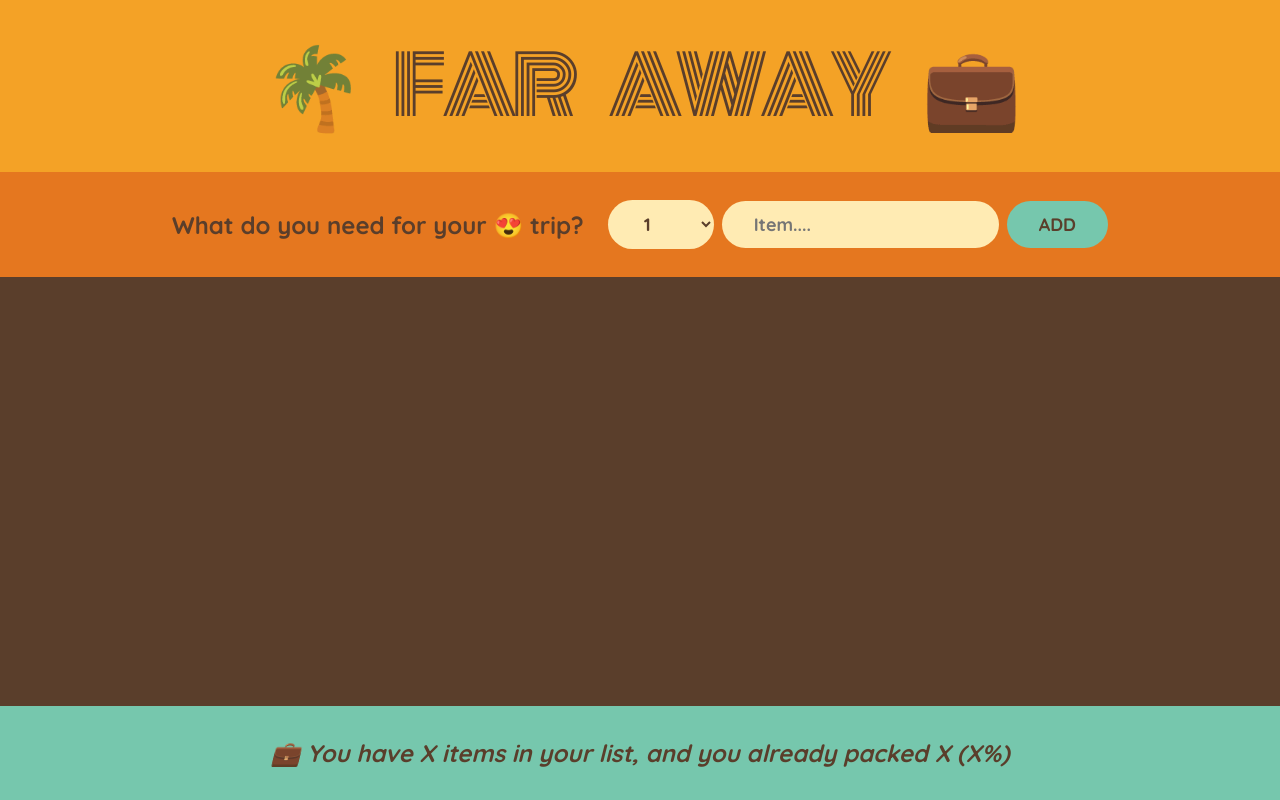
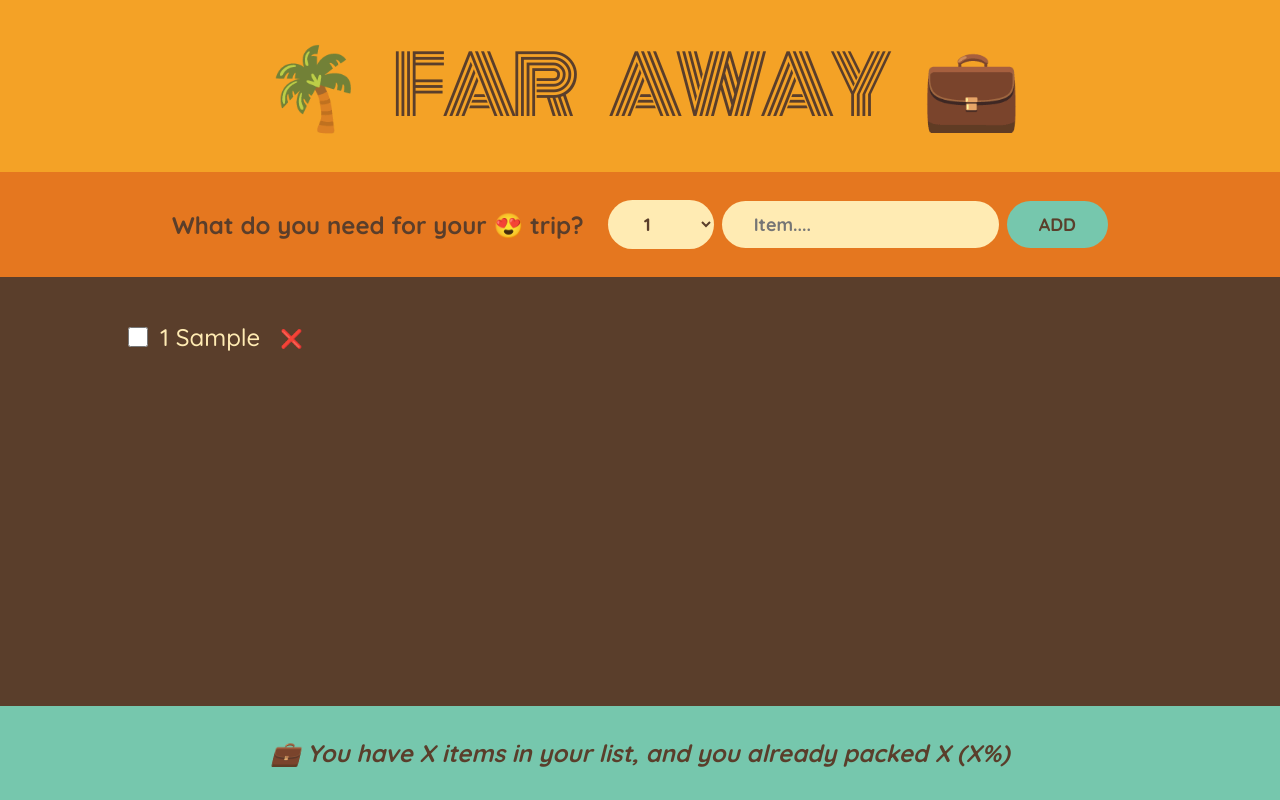
Before and after one commit to SandunSankalpa98/travel-list, a React (Vite) app: page / in a window 1280 px wide. Both pictures are taken after typing "Sample" into the empty fields and a click on the button "ADD". Built offline with nearby package versions, Linux system fonts and the light colour scheme.

Commit message:
Add Delelte function

```diff
--- a/package.json
+++ b/package.json
@@ -10,6 +10,7 @@
     "preview": "vite preview"
   },
   "dependencies": {
+    "prop-types": "^15.8.1",
     "react": "^18.3.1",
     "react-dom": "^18.3.1"
   },
--- a/src/App.jsx
+++ b/src/App.jsx
@@ -1,4 +1,4 @@
-import React from 'react'
+import React, { useState } from 'react'
 import Form from './assets/Components/Form'
 import Logo from './assets/Components/Logo'
 import PackingList from './assets/Components/PackingList'
@@ -10,11 +10,21 @@
 // ];
 
 function App() {
+  const [items, setItems] = useState( [] );
+
+
+  function handleAddItems(item){
+    setItems((items) => [...items, item])
+  }
+
+  function handleDeleteItem(id){
+    setItems(items => items.filter(item => item.id !== id));
+  }
   return (
     <div className='app'>
       <Logo/>
-      <Form/>
-      <PackingList/>
+      <Form onAddItems={handleAddItems}/>
+      <PackingList items={items} onDeleteItem={handleDeleteItem}/>
       <Stats/>
     </div>
   )
--- a/src/assets/Components/Form.jsx
+++ b/src/assets/Components/Form.jsx
@@ -1,19 +1,21 @@
-import React, { useState } from 'react'
+import React, { useState } from 'react';
+import PropTypes from 'prop-types';
 
-export default function Form() {
+export default function Form({ onAddItems }) {
   const [description, setDescription] = useState("");
   const [quantity, setQuantity] = useState(1);
 
   function handleSubmit(e) {
     e.preventDefault();
-    if(!description) return;
-    const newItem = {description, quantity, packed:false, id:Date.now()}
-    console.log(newItem)
+    if (!description) return;
+    const newItem = { description, quantity, packed: false, id: Date.now() };
+    console.log(newItem);
+    onAddItems(newItem);
 
     setDescription("");
     setQuantity(1);
+  }
 
-  }
   return (
     <form className="add-form" onSubmit={handleSubmit}>
       <h3>What do you need for your 😍 trip?</h3>
@@ -24,11 +26,17 @@
           </option>
         ))}
       </select>
-        <input type="text" placeholder="Item...."
+      <input
+        type="text"
+        placeholder="Item...."
         value={description}
         onChange={(e) => setDescription(e.target.value)}
       />
       <button>Add</button>
     </form>
-  )
+  );
 }
+
+Form.propTypes = {
+  onAddItems: PropTypes.func.isRequired,
+};
--- a/src/assets/Components/Item.jsx
+++ b/src/assets/Components/Item.jsx
@@ -1,9 +1,28 @@
-import React from 'react'
+import React from 'react';
+import PropTypes from 'prop-types';
 
-export default function Item() {
+export default function Item({ item, onDeleteItem }) {
   return (
-    <div>
+    <li>
+      <input
+        type="checkbox"
+        checked={item.packed}
+        onChange={() => onToggleItem(item.id)}
+      />
+      <span style={item.packed ? { textDecoration: "line-through" } : {}}>
+        {item.quantity} {item.description}
+      </span>
+      <button onClick={() => onDeleteItem(item.id)}>❌</button>
+    </li>
+  );
+}
 
-    </div>
-  )
-}
+Item.propTypes = {
+  item: PropTypes.shape({
+    id: PropTypes.number.isRequired,
+    description: PropTypes.string.isRequired,
+    quantity: PropTypes.number.isRequired,
+    packed: PropTypes.bool.isRequired,
+  }).isRequired,
+  onDeleteItem: PropTypes.func.isRequired,
+};
--- a/src/assets/Components/PackingList.jsx
+++ b/src/assets/Components/PackingList.jsx
@@ -1,14 +1,29 @@
-export default function PackingList() {
+import React from "react";
+import PropTypes from "prop-types";
+import Item from "./Item";
+
+export default function PackingList({items, onDeleteItem}) {
     return (
-      <div className='list'>
+      <div className="list">
         <ul>
-          {/* {initialItems.map(item =>(
-              <li key={item.id}>
-                  {item.description}
-              </li>
-
-          ))} */}
+            {items.map((item) => (
+            <Item
+                item={item}
+                key={item.id}
+                onDeleteItem={onDeleteItem}
+            />
+            ))}
         </ul>
       </div>
     )
   }
+
+PackingList.propTypes = {
+    items: PropTypes.arrayOf(
+        PropTypes.shape({
+            id: PropTypes.number.isRequired,
+            // Define other properties of item if needed
+        })
+    ).isRequired,
+    onDeleteItem: PropTypes.func.isRequired,
+};
```
Also changed, not shown: 1 other file (tests, documents, lock files or other folders). Lines whose indentation alone changed are shown as unchanged.
